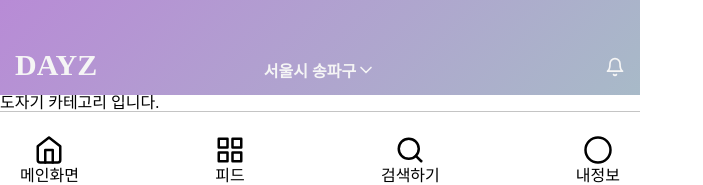
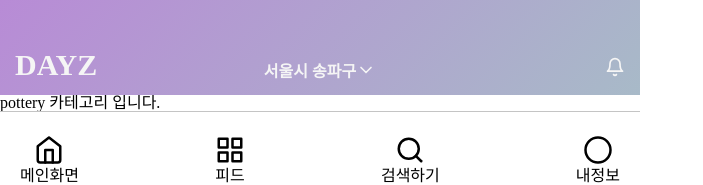
Before and after one commit to prgrms-web-devcourse/Team_DAYZ_DAYZ_FE, a React (Create React App) app: page /category/pottery in a window 1280 px wide. Shown: the top 185 px of the page, without its empty margins (0-703 px from the left). Built offline with nearby package versions, Linux system fonts and the light colour scheme.

Commit message:
Feat: CategoryPage Params 받을 수 있도록 설정

```diff
--- a/src/pages/CategoryPage/index.tsx
+++ b/src/pages/CategoryPage/index.tsx
@@ -1,5 +1,8 @@
+import React from 'react';
+import { useParams } from 'react-router';
+
 const CategoryPage = () => {
-  // eslint-disable-next-line react/react-in-jsx-scope
-  return <div>도자기 카테고리 입니다.</div>;
+  const { genre } = useParams<{ genre: string }>();
+  return <div> {genre} 카테고리 입니다.</div>;
 };
 export default CategoryPage;
```
